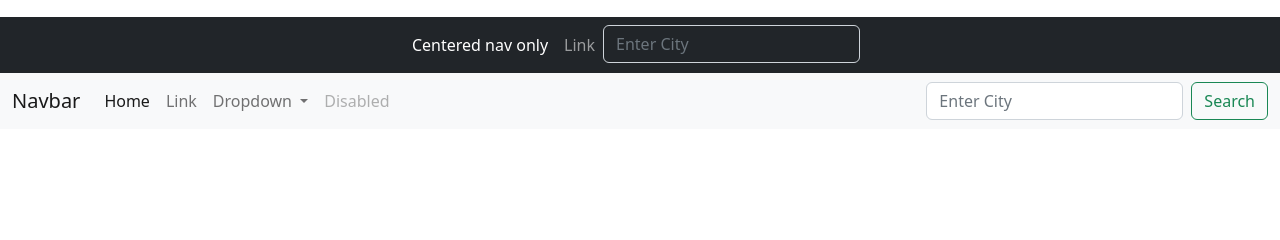
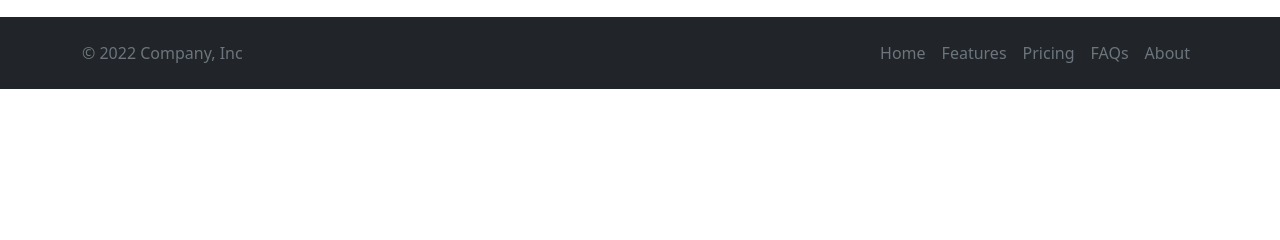
Before and after one commit to ferhanmm/WhatsTheForecast, a Flask app: page / in a window 1280 px wide. Shown: the part 251-491 px from the top of the page. Run offline with Flask 2, Linux system fonts and the light colour scheme; data that the repository does not hold is empty.

Commit message:
added footer

```diff
--- a/templates/index.html
+++ b/templates/index.html
@@ -37,7 +37,7 @@
   <li>Low: {{weather['fullWeather']['forecast']['forecastday'][0]['day']['mintemp_f']}}</li>
 </ul>
 
-<nav class="navbar navbar-expand-lg navbar-dark bg-dark" aria-label="Tenth navbar example">
+<!-- <nav class="navbar navbar-expand-lg navbar-dark bg-dark" aria-label="Tenth navbar example">
     <div class="container-fluid">
       <button class="navbar-toggler" type="button" data-bs-toggle="collapse" data-bs-target="#navbarsExample08" aria-controls="navbarsExample08" aria-expanded="false" aria-label="Toggle navigation">
         <span class="navbar-toggler-icon"></span>
@@ -98,12 +98,29 @@
         </form>
       </div>
     </div>
-  </nav>
+  </nav> -->
 
-   <!--  <form action="/weather" method="post">
-        <input autocomplete="off" autofocus name="symbol" placeholder="Enter City" type="text">
-        <input type="submit" value="submit">
-    </form> -->
+
+<footer class="p-3 text-bg-dark">
+  <div class="container">
+    <div class="d-flex flex-wrap align-items-center justify-content-center justify-content-lg-start">
+      <p class="col-md-4 mb-0 text-muted">© 2022 Company, Inc</p>
+
+      <a href="/" class="col-md-4 d-flex align-items-center justify-content-center mb-3 mb-md-0 me-md-auto link-dark text-decoration-none">
+        <svg class="bi me-2" width="40" height="32"><use xlink:href="#bootstrap"></use></svg>
+      </a>
+
+      <ul class="nav col-md-4 justify-content-end">
+        <li class="nav-item"><a href="#" class="nav-link px-2 text-muted">Home</a></li>
+        <li class="nav-item"><a href="#" class="nav-link px-2 text-muted">Features</a></li>
+        <li class="nav-item"><a href="#" class="nav-link px-2 text-muted">Pricing</a></li>
+        <li class="nav-item"><a href="#" class="nav-link px-2 text-muted">FAQs</a></li>
+        <li class="nav-item"><a href="#" class="nav-link px-2 text-muted">About</a></li>
+      </ul>
+
+    </div>
+  </div>
+</footer>
 
 
 {% endblock %}
```
